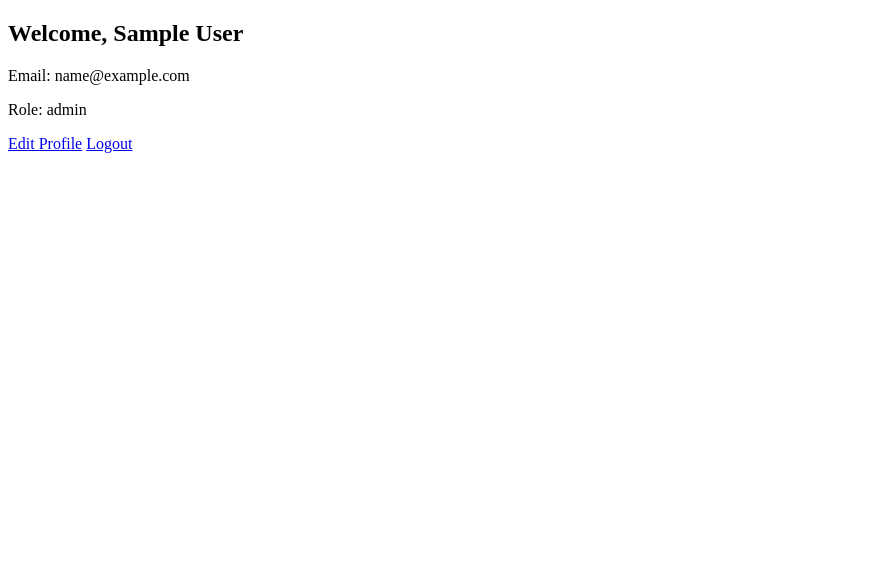
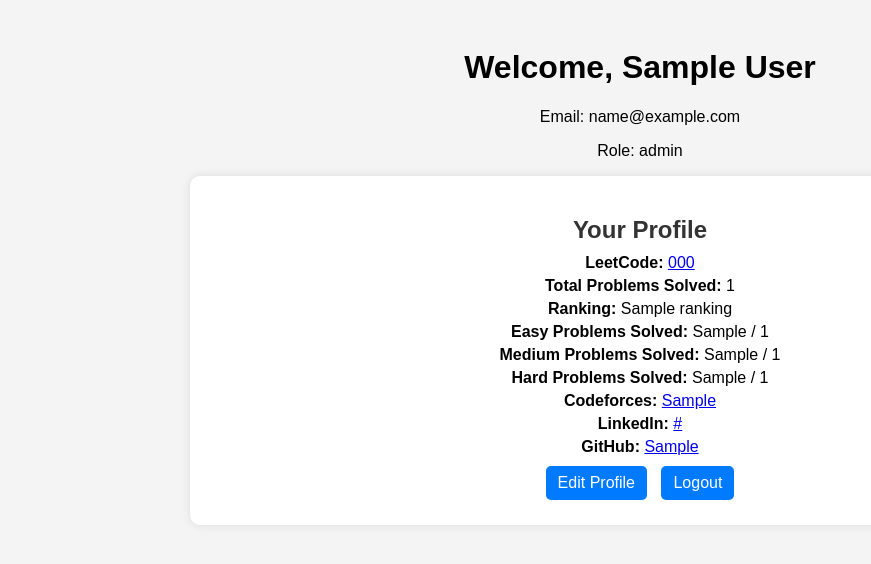
Before and after one commit to nag2mani/CodingProfileTracker, a Flask app: template templates/dashboard.html in a window 1280 px wide. Shown: the top 564 px of the page, without its empty margins (0-871 px from the left). Run offline with Flask 3, Linux system fonts and the light colour scheme; tables that the repository leaves empty hold one stand-in row (values such as "Sample post"); the template is opened without the code that fills it: values that come from a table or form of the project are taken from there, most other values are stand-ins (such as "Sample title", 1, 10 or a date in 2020).

Commit message:
added leetcode data

```diff
--- a/app.py
+++ b/app.py
@@ -1,4 +1,5 @@
 import bcrypt
+import requests
 from flask_sqlalchemy import SQLAlchemy
 from flask import Flask, request, render_template, redirect, session, flash
 
@@ -29,6 +30,14 @@ class User(db.Model):
 
 with app.app_context():
     db.create_all()
+
+def get_leetcode_data(username):
+    url = f"https://leetcode-stats-api.herokuapp.com/{username}"
+    response = requests.get(url)
+
+    if response.status_code == 200:
+        return response.json()
+    return None
 
 @app.route('/')
 def index():
@@ -79,8 +88,13 @@ def dashboard():
         return redirect('/login')
 
     user = User.query.filter_by(email=session['email']).first()
-    print(vars(user))
-    return render_template('dashboard.html', user=user)
+    leetcode_data = None
+
+    if user.leetcode:
+        username = user.leetcode.split("/")[-2]  # Extract LeetCode username from URL
+        leetcode_data = get_leetcode_data(username)
+
+    return render_template('dashboard.html', user=user, leetcode_data=leetcode_data)
 
 @app.route('/edit_profile', methods=['GET', 'POST'])
 def edit_profile():
--- a/templates/dashboard.html
+++ b/templates/dashboard.html
@@ -1,13 +1,88 @@
 <!DOCTYPE html>
 <html lang="en">
 <head>
+    <meta charset="UTF-8">
+    <meta name="viewport" content="width=device-width, initial-scale=1.0">
     <title>Dashboard</title>
+    <style>
+        body {
+            font-family: Arial, sans-serif;
+            background-color: #f4f4f4;
+            text-align: center;
+            padding: 20px;
+        }
+        .container {
+            max-width: 900px;
+            margin: auto;
+        }
+        .profile-box {
+            background: #fff;
+            padding: 20px;
+            border-radius: 10px;
+            box-shadow: 0 0 10px rgba(0, 0, 0, 0.1);
+            margin-bottom: 20px;
+        }
+        .profile-box h2 {
+            margin-bottom: 10px;
+            color: #333;
+        }
+        .profile-box p {
+            margin: 5px 0;
+        }
+        .links a {
+            display: inline-block;
+            margin: 5px;
+            padding: 8px 12px;
+            text-decoration: none;
+            background: #007bff;
+            color: #fff;
+            border-radius: 5px;
+        }
+        .links a:hover {
+            background: #0056b3;
+        }
+    </style>
 </head>
 <body>
-    <h2>Welcome, {{ user.name }}</h2>
-    <p>Email: {{ user.email }}</p>
-    <p>Role: {{ user.role }}</p>
-    <a href="/edit_profile">Edit Profile</a>
-    <a href="/logout">Logout</a>
+
+    <div class="container">
+        <h1>Welcome, {{ user.name }}</h1>
+        <p>Email: {{ user.email }}</p>
+        <p>Role: {{ user.role }}</p>
+
+        <div class="profile-box">
+            <h2>Your Profile</h2>
+            {% if user.leetcode %}
+                <p><strong>LeetCode:</strong> <a href="{{ user.leetcode }}" target="_blank">{{ user.leetcode }}</a></p>
+                {% if leetcode_data %}
+                    <p><strong>Total Problems Solved:</strong> {{ leetcode_data.totalSolved }}</p>
+                    <p><strong>Ranking:</strong> {{ leetcode_data.ranking }}</p>
+                    <p><strong>Easy Problems Solved:</strong> {{ leetcode_data.easySolved }} / {{ leetcode_data.totalEasy }}</p>
+                    <p><strong>Medium Problems Solved:</strong> {{ leetcode_data.mediumSolved }} / {{ leetcode_data.totalMedium }}</p>
+                    <p><strong>Hard Problems Solved:</strong> {{ leetcode_data.hardSolved }} / {{ leetcode_data.totalHard }}</p>
+                {% else %}
+                    <p>LeetCode data not available. Please check your profile link.</p>
+                {% endif %}
+            {% else %}
+                <p>LeetCode profile not added.</p>
+            {% endif %}
+
+            {% if user.codeforces %}
+                <p><strong>Codeforces:</strong> <a href="{{ user.codeforces }}" target="_blank">{{ user.codeforces }}</a></p>
+            {% endif %}
+            {% if user.linkedin %}
+                <p><strong>LinkedIn:</strong> <a href="{{ user.linkedin }}" target="_blank">{{ user.linkedin }}</a></p>
+            {% endif %}
+            {% if user.github %}
+                <p><strong>GitHub:</strong> <a href="{{ user.github }}" target="_blank">{{ user.github }}</a></p>
+            {% endif %}
+
+            <div class="links">
+                <a href="/edit_profile">Edit Profile</a>
+                <a href="/logout">Logout</a>
+            </div>
+        </div>
+    </div>
+
 </body>
 </html>
```
Also changed, not shown: test.py (deleted, +0 -28 lines).
